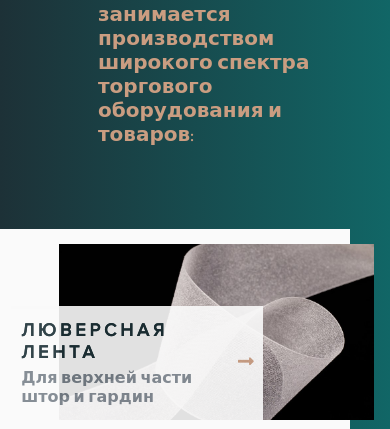
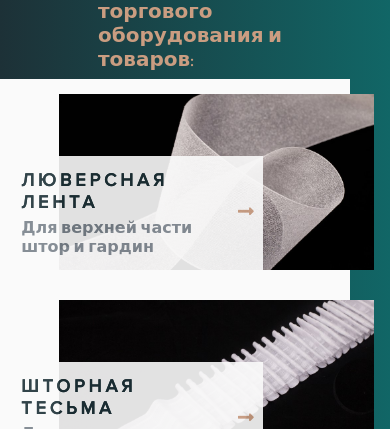
Before and after one commit to LarpSLM/europlastik, a plain HTML site: page index.html in a window 390 px wide. Shown: the part 708-1137 px from the top of the page. Drawn offline with nearby package versions, Linux system fonts and the light colour scheme.

Commit message:
Поправил высоту блока в мобильной версии

```diff
--- a/css/main.css
+++ b/css/main.css
@@ -215,7 +215,7 @@ header {
     margin-left: 35vw;
     padding: 20px;
     box-sizing: border-box;
-    display: inline-flex;
+    display: flex;
     flex-direction: column;
     justify-content: center; }
     .menu-promo .brand-description h4 {
@@ -1911,6 +1911,7 @@ footer {
     background: linear-gradient(90deg, #1d3137, #116666); }
     main .menu-promo .brand-description {
       width: 80%;
+      height: 300px;
       margin-left: 20vw; }
       main .menu-promo .brand-description h4 {
         font-size: 1.5rem;
```
